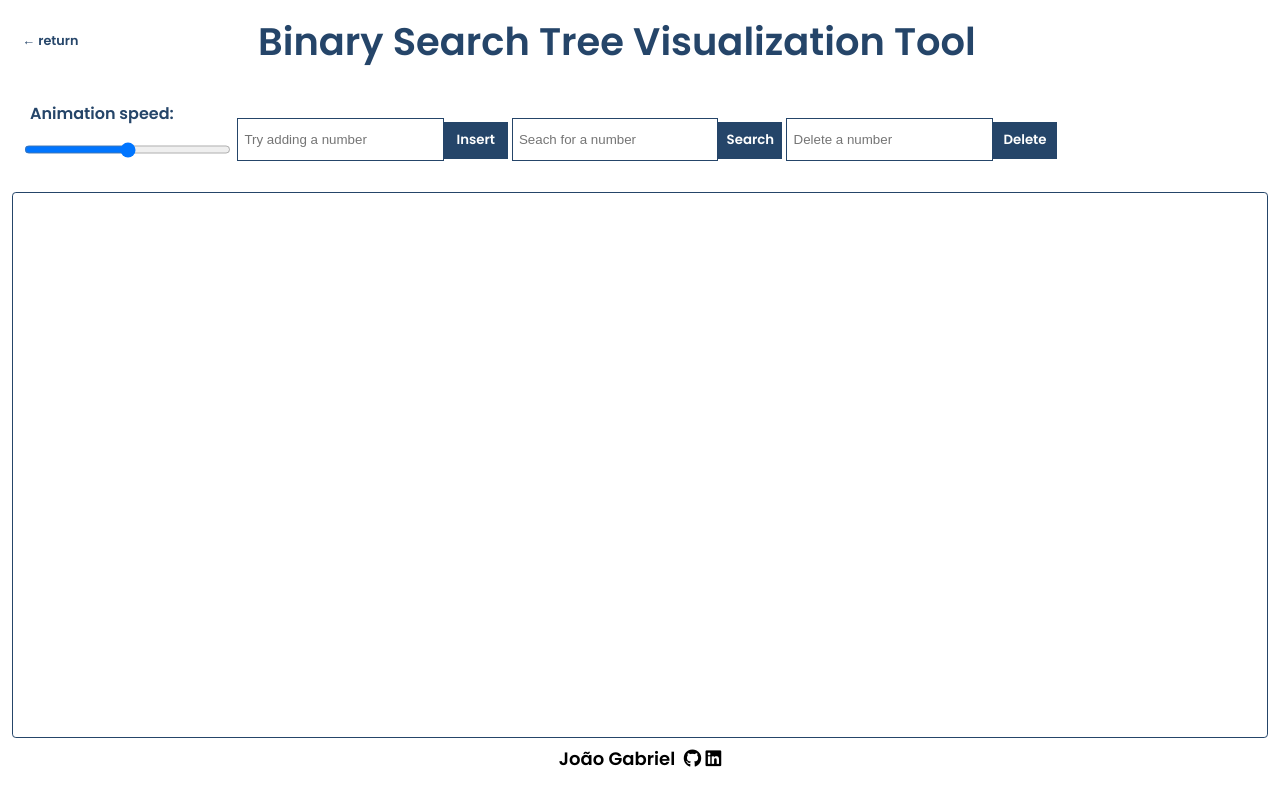
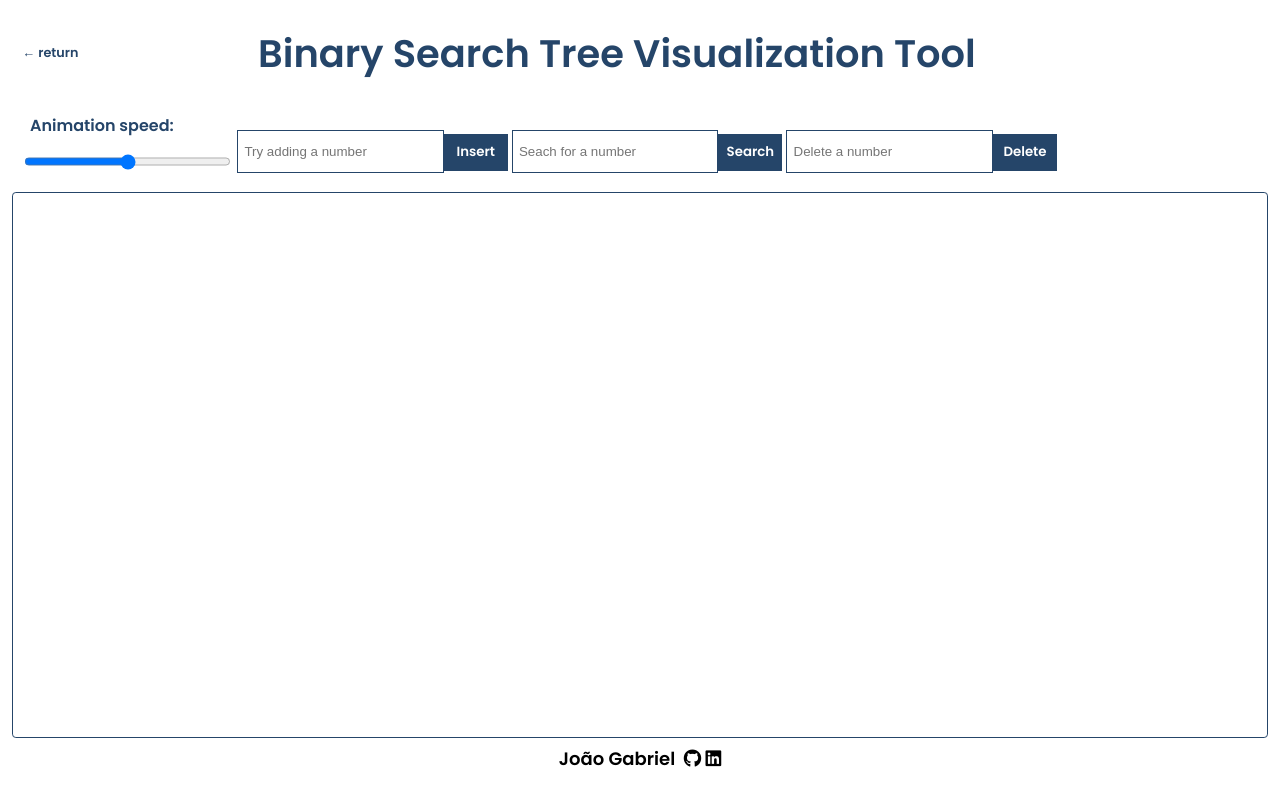
Before and after one commit to joaogabrielferr/data-structures-visualizer, a React (Create React App) app: page /data-structures-visualizer/bst in a window 1280 px wide. Built offline with nearby package versions, Linux system fonts and the light colour scheme.

Commit message:
fixed margin-top in bst name

```diff
--- a/src/App.css
+++ b/src/App.css
@@ -28,7 +28,7 @@ a, a:hover, a:focus, a:active{
   justify-content: flex-start;
   align-items: center;
   color: #254569;
-  margin-top: 5vh;
+  margin-top: 8vh;
 }
 
 #name p{
```
